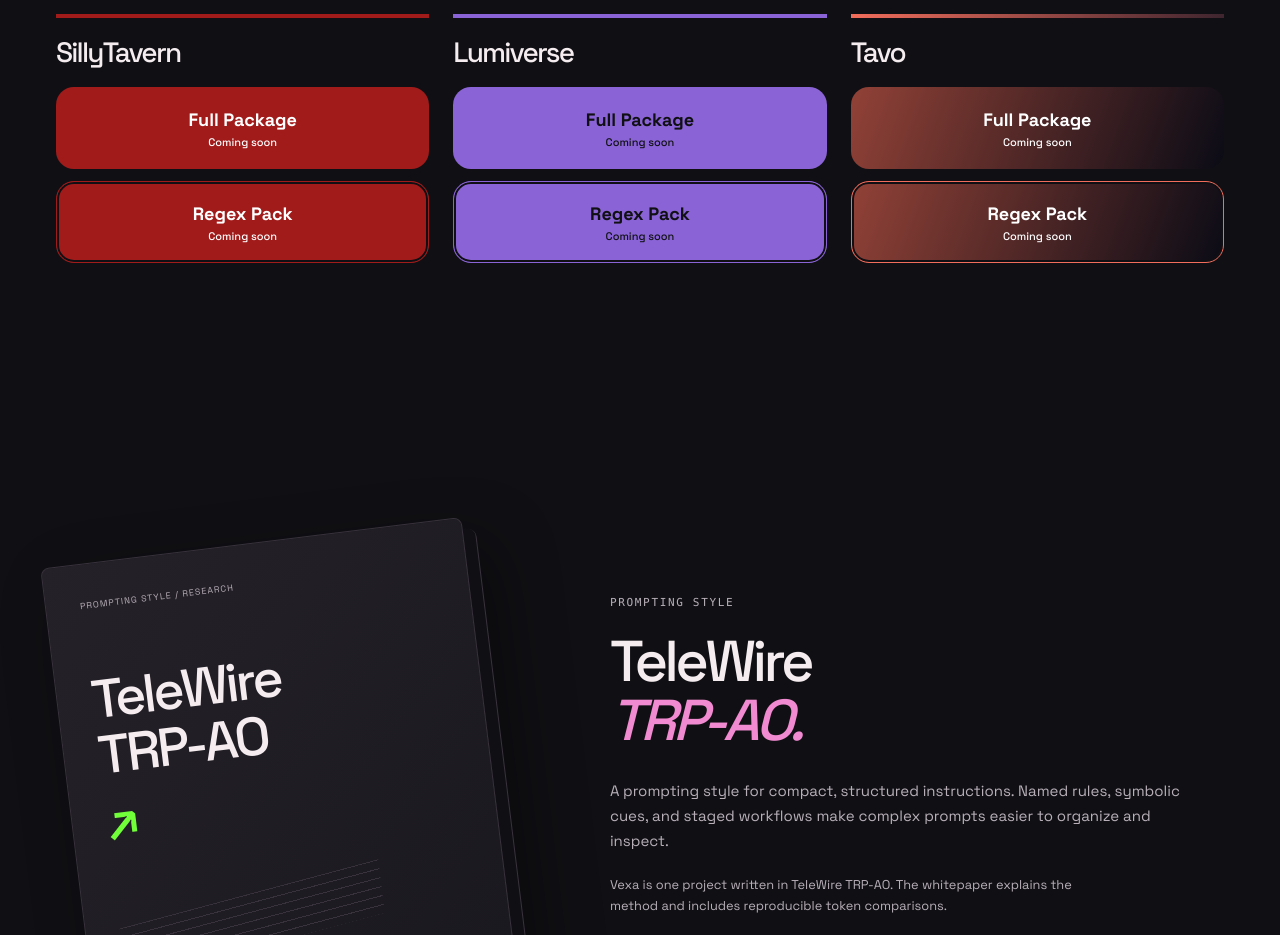
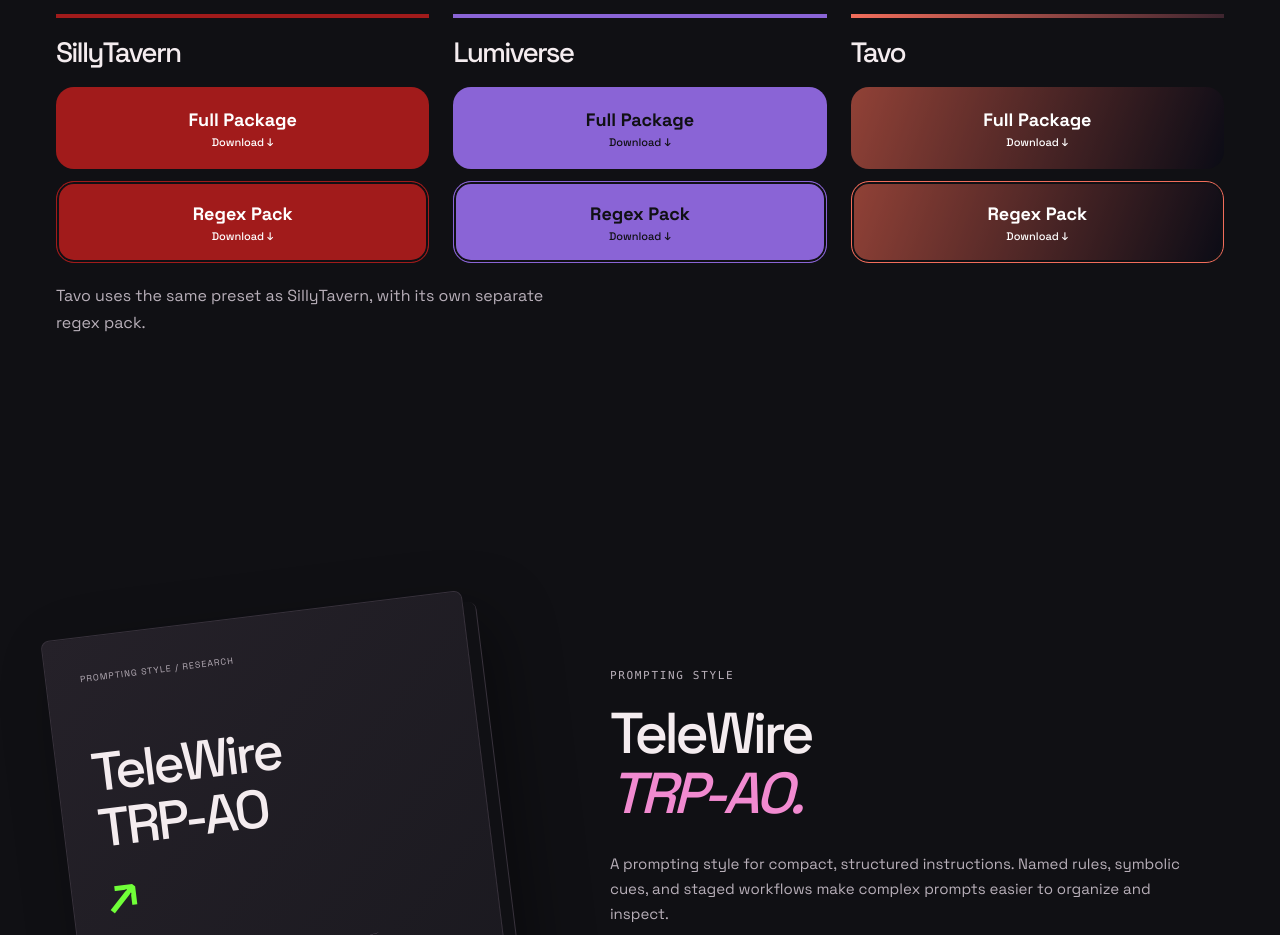
Before and after one commit to Ryah/ryah.github.io, a plain HTML site: page index.html in a window 1280 px wide. Shown: the part 2220-3155 px from the top of the page. Drawn offline with Linux system fonts and the light colour scheme.

Commit message:
Link Vexa v1 downloads for Lumiverse, SillyTavern and Tavo

```diff
--- a/index.html
+++ b/index.html
@@ -156,7 +156,7 @@
           </div>
         </article>
       </section>
-      <!-- VEXA DOWNLOAD LINKS: edit the six href="" values below.
+      <!-- VEXA DOWNLOAD LINKS: edit the six download URLs below.
            Paste a direct file URL between the quotes. Leave empty for Coming soon.
            Example: href="https://example.com/Vexa-Full-Package.zip"
            No other edits or build step needed. -->
@@ -170,22 +170,23 @@
           <article class="download-platform download-platform--st" aria-labelledby="download-st">
             <h3 id="download-st">SillyTavern</h3>
             <!-- SILLYTAVERN: Full Package, then Regex Pack -->
-            <a class="download-button" data-download href="" aria-label="SillyTavern Full Package"><span>Full Package</span><small>Coming soon</small></a>
-            <a class="download-button download-button--regex" data-download href="" aria-label="SillyTavern Regex Pack"><span>Regex Pack</span><small>Coming soon</small></a>
+            <a class="download-button" data-download href="https://github.com/Ryah/ST-Freaky-D20-Preset/releases/download/VEXA-v1/ST.%2B.Tavo.Vexa.v1.0.json" aria-label="SillyTavern Full Package"><span>Full Package</span><small>Download &#8595;</small></a>
+            <a class="download-button download-button--regex" data-download href="https://github.com/Ryah/ST-Freaky-D20-Preset/releases/download/VEXA-v1/ST.Vexa.v1.0.-.Regex.json" aria-label="SillyTavern Regex Pack"><span>Regex Pack</span><small>Download &#8595;</small></a>
           </article>
           <article class="download-platform download-platform--lumi" aria-labelledby="download-lumi">
             <h3 id="download-lumi">Lumiverse</h3>
             <!-- LUMIVERSE: Full Package, then Regex Pack -->
-            <a class="download-button" data-download href="" aria-label="Lumiverse Full Package"><span>Full Package</span><small>Coming soon</small></a>
-            <a class="download-button download-button--regex" data-download href="" aria-label="Lumiverse Regex Pack"><span>Regex Pack</span><small>Coming soon</small></a>
+            <a class="download-button" data-download href="https://github.com/Ryah/ST-Freaky-D20-Preset/releases/download/VEXA-v1/Lumi.Vexa.v1.0.json" aria-label="Lumiverse Full Package"><span>Full Package</span><small>Download &#8595;</small></a>
+            <a class="download-button download-button--regex" data-download href="https://github.com/Ryah/ST-Freaky-D20-Preset/releases/download/VEXA-v1/Lumi.Vexa.v1.0.-.Regex.json" aria-label="Lumiverse Regex Pack"><span>Regex Pack</span><small>Download &#8595;</small></a>
           </article>
           <article class="download-platform download-platform--tavo" aria-labelledby="download-tavo">
             <h3 id="download-tavo">Tavo</h3>
             <!-- TAVO: Full Package, then Regex Pack -->
-            <a class="download-button" data-download href="" aria-label="Tavo Full Package"><span>Full Package</span><small>Coming soon</small></a>
-            <a class="download-button download-button--regex" data-download href="" aria-label="Tavo Regex Pack"><span>Regex Pack</span><small>Coming soon</small></a>
+            <a class="download-button" data-download href="https://github.com/Ryah/ST-Freaky-D20-Preset/releases/download/VEXA-v1/ST.%2B.Tavo.Vexa.v1.0.json" aria-label="Tavo Full Package"><span>Full Package</span><small>Download &#8595;</small></a>
+            <a class="download-button download-button--regex" data-download href="https://github.com/Ryah/ST-Freaky-D20-Preset/releases/download/VEXA-v1/Tavo.Vexa.v1.0.Regex.zip" aria-label="Tavo Regex Pack"><span>Regex Pack</span><small>Download &#8595;</small></a>
           </article>
         </div>
+        <p class="downloads-intro">Tavo uses the same preset as SillyTavern, with its own separate regex pack.</p>
       </section>
       <script>
         // A filled href makes its button live; empty links never reload the page.
```
Also changed, not shown: vexa/index.html (+8 -7 lines).
